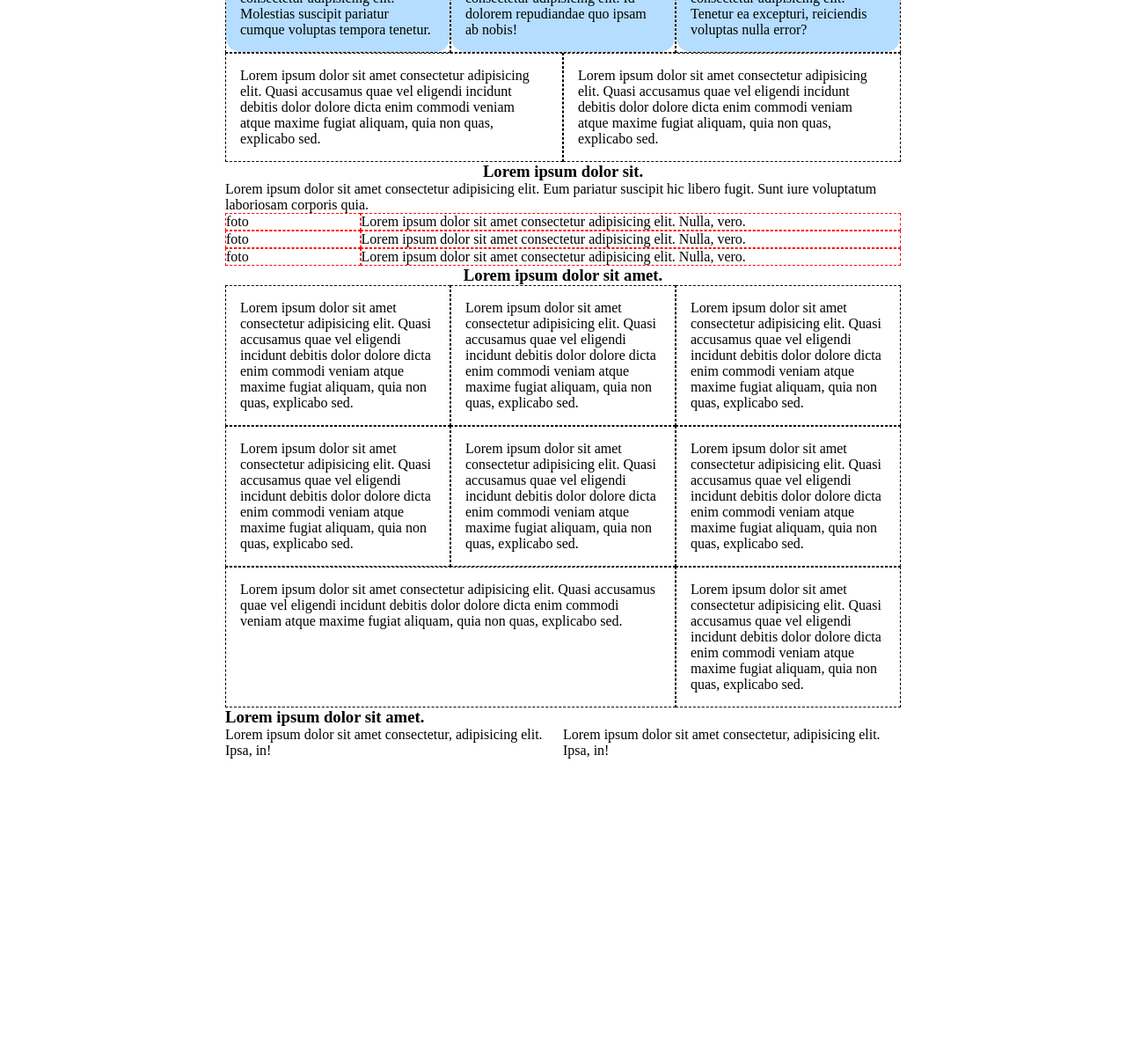
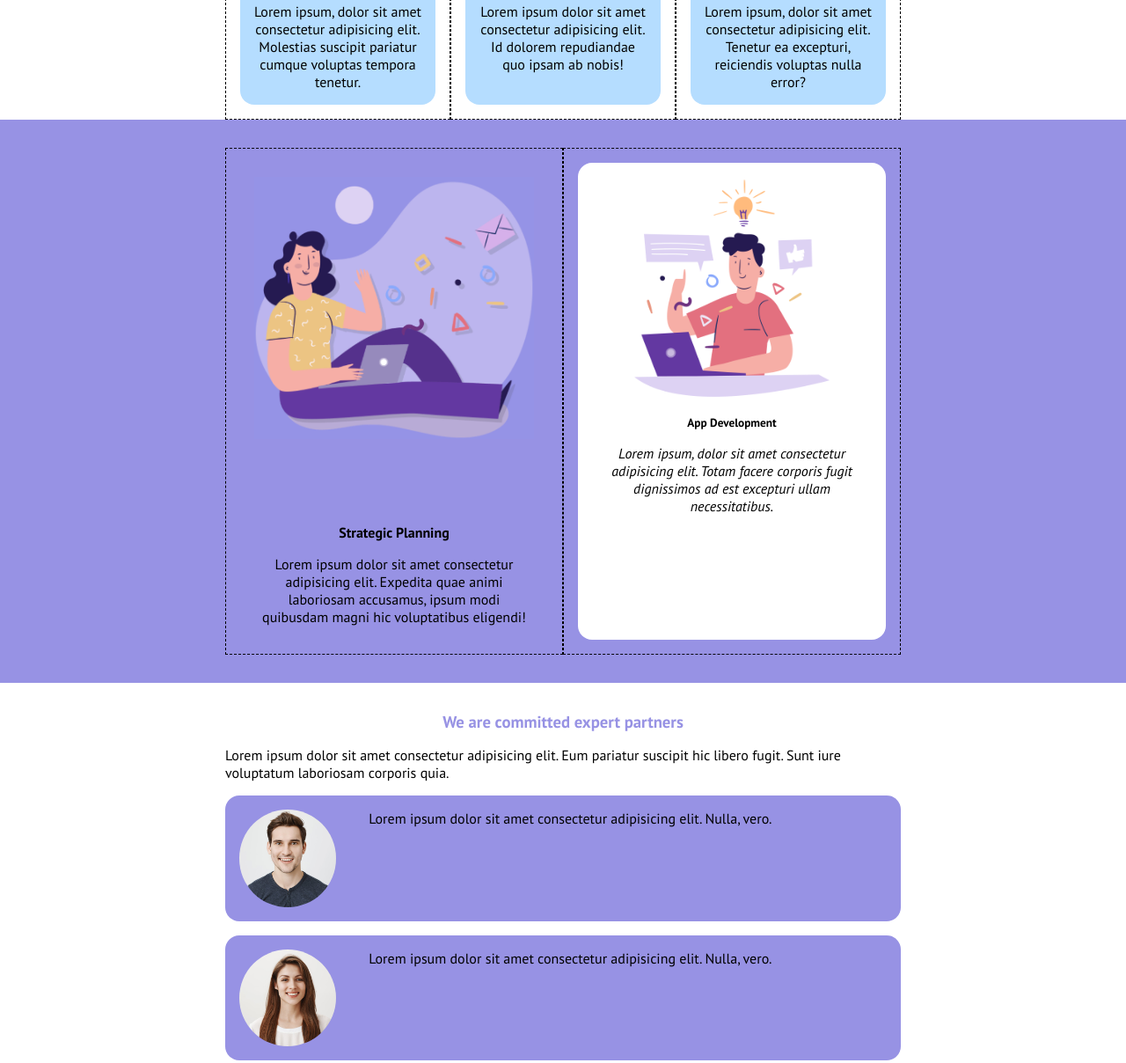
Before and after one commit to simoneevacca/htmlcss-responsive-layout, a plain HTML site: page index.html in a window 1280 px wide. Shown: the part 520-1728 px from the top of the page at 88% size. Before the commit the page ends 1382 px from the top, so only its background shows below. Drawn offline with Linux system fonts and the light colour scheme.

Commit message:
add content in partner section

```diff
--- a/assets/css/style.css
+++ b/assets/css/style.css
@@ -2,13 +2,14 @@
     margin: 0;
     padding: 0;
     box-sizing: border-box;
-
+    font-family: "PT Sans", sans-serif;
 }
 
 /* Color palette */
 :root {
     --nav-color: rgba(0, 132, 253, 1);
     --blue-card: rgba(181, 221, 255, 1);
+    --main-color: rgba(151, 146, 228, 1);
 }
 
 /* ***********************************************************
@@ -23,16 +24,20 @@
     padding: 1rem;
     border-radius: 1rem;
     height: 100%;
+
 }
+
 .card.d-flex {
     flex-direction: column;
     align-items: center;
     gap: 1rem;
+    text-align: center;
 }
 
 .col-12 {
     width: 100%;
     border: 1px dashed black;
+    padding: 1rem;
 }
 
 .row {
@@ -45,7 +50,7 @@
 .blue-btn {
     background-color: var(--nav-color);
     color: white;
-    padding: 0.5rem 1rem;
+    padding: 0.5rem 0rem;
     border-radius: 1rem;
 }
 
@@ -96,7 +101,6 @@ header i {
 /* #region demo */
 .demo .card {
     background-color: var(--blue-card);
-
 }
 
 .demo img {
@@ -114,7 +118,7 @@ header i {
 
 .demo a {
     display: flex;
-    gap: 1.5rem;
+    gap: 1rem;
     text-decoration: none;
     width: 60%;
     justify-content: center;
@@ -128,25 +132,81 @@ header i {
 
 /* #endregion demo */
 
+/* #region planning */
+.planning {
+    background-color: var(--main-color);
+    padding: 2rem 0;
+
+}
+
+.planning img {
+    width: 100%;
+}
+
+.planning1 {
+    padding-bottom: 5rem;
+}
+
+.planning2 {
+    padding: 0 2rem;
+}
+
+.card-white {
+    background-color: white;
+
+
+}
+
+/* #endregion planning */
+
+/* #region partners */
+
 .partners .container {
     display: flex;
     flex-direction: column;
+    gap: 1rem;
+}
+
+.partners {
+    padding: 2rem 0;
+}
+.partners h3 {
+    color: var(--main-color);
 }
 
 .partner-card {
     display: flex;
+    justify-content: space-between;
     width: 100%;
+    background-color: var(--main-color);
+    padding: 1rem;
+    border-radius: 1rem;
 }
 
 .partner-left {
-    width: 20%;
-    border: 1px dashed red;
+
+    width: 15%;
+    aspect-ratio: 1;
+    position: relative;
+    overflow: hidden;
+    border-radius: 50%;
+
+}
+
+.testimonial {
+    display: inline;
+    margin: 0 auto;
+    margin-left: -25%;
+    height: 100%;
+    width: auto;
 }
 
 .partner-right {
     width: 80%;
-    border: 1px dashed red;
 }
+
+
+/* #endregion partners */
 
 .benefits .container {
     flex-direction: column;
--- a/index.html
+++ b/index.html
@@ -8,6 +8,10 @@
     <link rel="stylesheet" href="https://cdnjs.cloudflare.com/ajax/libs/font-awesome/6.5.1/css/all.min.css"
         integrity="sha512-DTOQO9RWCH3ppGqcWaEA1BIZOC6xxalwEsw9c2QQeAIftl+Vegovlnee1c9QX4TctnWMn13TZye+giMm8e2LwA=="
         crossorigin="anonymous" referrerpolicy="no-referrer" />
+    <link rel="preconnect" href="https://fonts.googleapis.com">
+    <link rel="preconnect" href="https://fonts.gstatic.com" crossorigin>
+    <link href="https://fonts.googleapis.com/css2?family=PT+Sans:ital,wght@0,400;0,700;1,400;1,700&display=swap"
+        rel="stylesheet">
     <link rel="stylesheet" href="./assets/css/style.css">
 </head>
 
@@ -39,7 +43,7 @@
                                     accusantium tempore facilis explicabo nisi sunt minima aspernatur dignissimos.</p>
                                 <a class="blue-btn" href="#">
                                     <i class="fa-brands fa-apple"></i>
-                                    <div>app store</div>
+                                    <div>App Store</div>
                                 </a>
                             </div>
                             <div>
@@ -92,18 +96,19 @@
             <div class="container">
                 <div class="row">
                     <div class="col-12 col-lg-6">
-                        <div class="card">Lorem ipsum dolor sit amet consectetur adipisicing elit. Quasi accusamus quae
-                            vel
-                            eligendi incidunt debitis dolor dolore dicta enim commodi veniam atque maxime fugiat
-                            aliquam,
-                            quia non quas, explicabo sed.</div>
+                        <div class="card d-flex">
+                            <img class="planning1" src="./assets/img/planning1.png" alt="">
+                            <h4>Strategic Planning</h4>
+                            <p>Lorem ipsum dolor sit amet consectetur adipisicing elit. Expedita quae animi laboriosam
+                                accusamus, ipsum modi quibusdam magni hic voluptatibus eligendi!</p>
+                        </div>
                     </div>
                     <div class="col-12 col-lg-6">
-                        <div class="card">Lorem ipsum dolor sit amet consectetur adipisicing elit. Quasi accusamus quae
-                            vel
-                            eligendi incidunt debitis dolor dolore dicta enim commodi veniam atque maxime fugiat
-                            aliquam,
-                            quia non quas, explicabo sed.</div>
+                        <div class="card d-flex card-white">
+                            <img class="planning2" src="./assets/img/planning2.png" alt="">
+                            <h5>App Development</h5>
+                            <p><em>Lorem ipsum, dolor sit amet consectetur adipisicing elit. Totam facere corporis fugit dignissimos ad est excepturi ullam necessitatibus.</em></p>
+                        </div>
                     </div>
                 </div>
             </div>
@@ -112,21 +117,27 @@
 
         <section class="partners">
             <div class="container">
-                <h3>Lorem ipsum dolor sit.</h3>
+                <h3>We are committed expert partners</h3>
                 <p>Lorem ipsum dolor sit amet consectetur adipisicing elit. Eum pariatur suscipit hic libero fugit. Sunt
                     iure voluptatum laboriosam corporis quia.</p>
                 <div class="partner-card">
-                    <div class="partner-left">foto</div>
+                    <div class="partner-left">
+                        <img class="testimonial" src="./assets/img/testimonial1.jpg" alt="">
+                    </div>
                     <div class="partner-right">Lorem ipsum dolor sit amet consectetur adipisicing elit. Nulla, vero.
                     </div>
                 </div>
                 <div class="partner-card">
-                    <div class="partner-left">foto</div>
+                    <div class="partner-left">
+                        <img class="testimonial" src="./assets/img/testimonial2.jpg" alt="">
+                    </div>
                     <div class="partner-right">Lorem ipsum dolor sit amet consectetur adipisicing elit. Nulla, vero.
                     </div>
                 </div>
                 <div class="partner-card">
-                    <div class="partner-left">foto</div>
+                    <div class="partner-left">
+                        <img class="testimonial" src="./assets/img/testimonial3.jpg" alt="">
+                    </div>
                     <div class="partner-right">Lorem ipsum dolor sit amet consectetur adipisicing elit. Nulla, vero.
                     </div>
                 </div>
@@ -136,7 +147,7 @@
 
         <section class="benefits">
             <div class="container">
-                <h3>Lorem ipsum dolor sit amet.</h3>
+                <h3></h3>
                 <div class="row">
                     <div class="col-12 col-md-6 col-lg-4">
                         <div class="card">Lorem ipsum dolor sit amet consectetur adipisicing elit. Quasi accusamus quae
```
